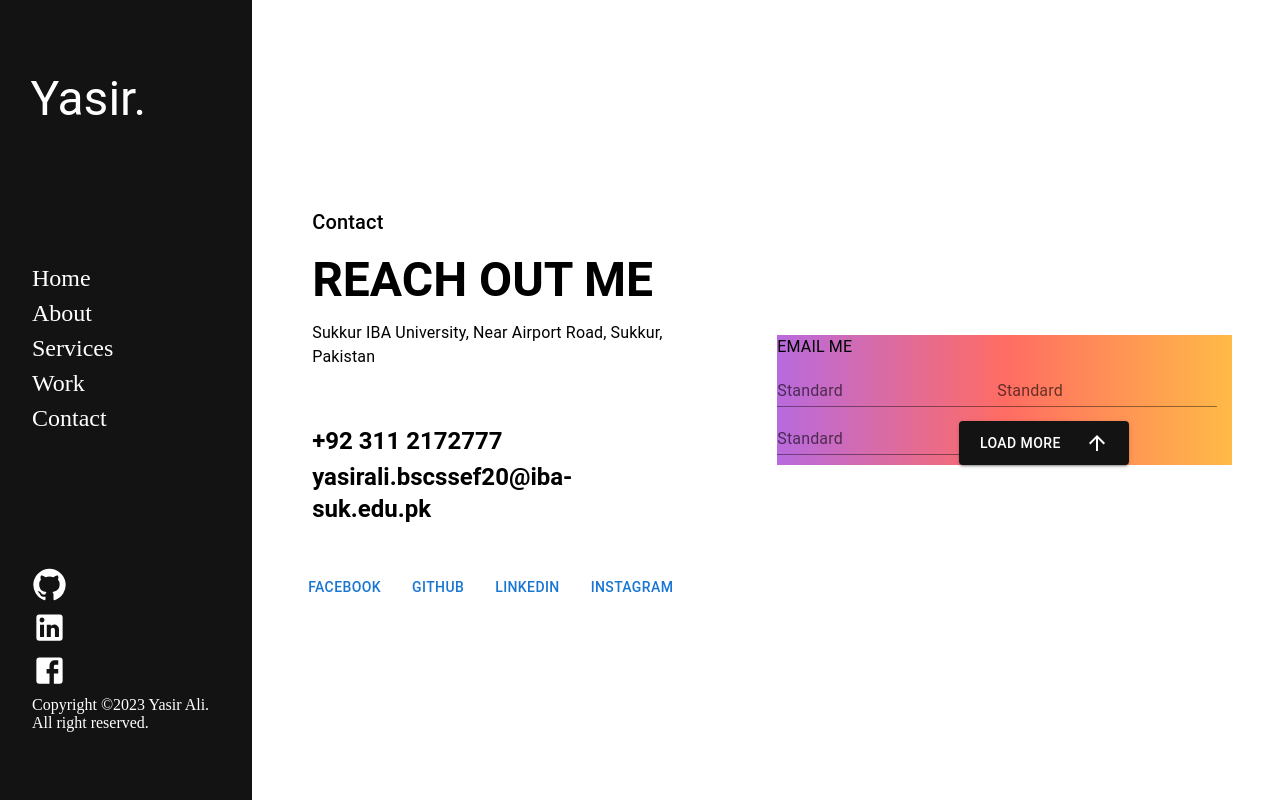
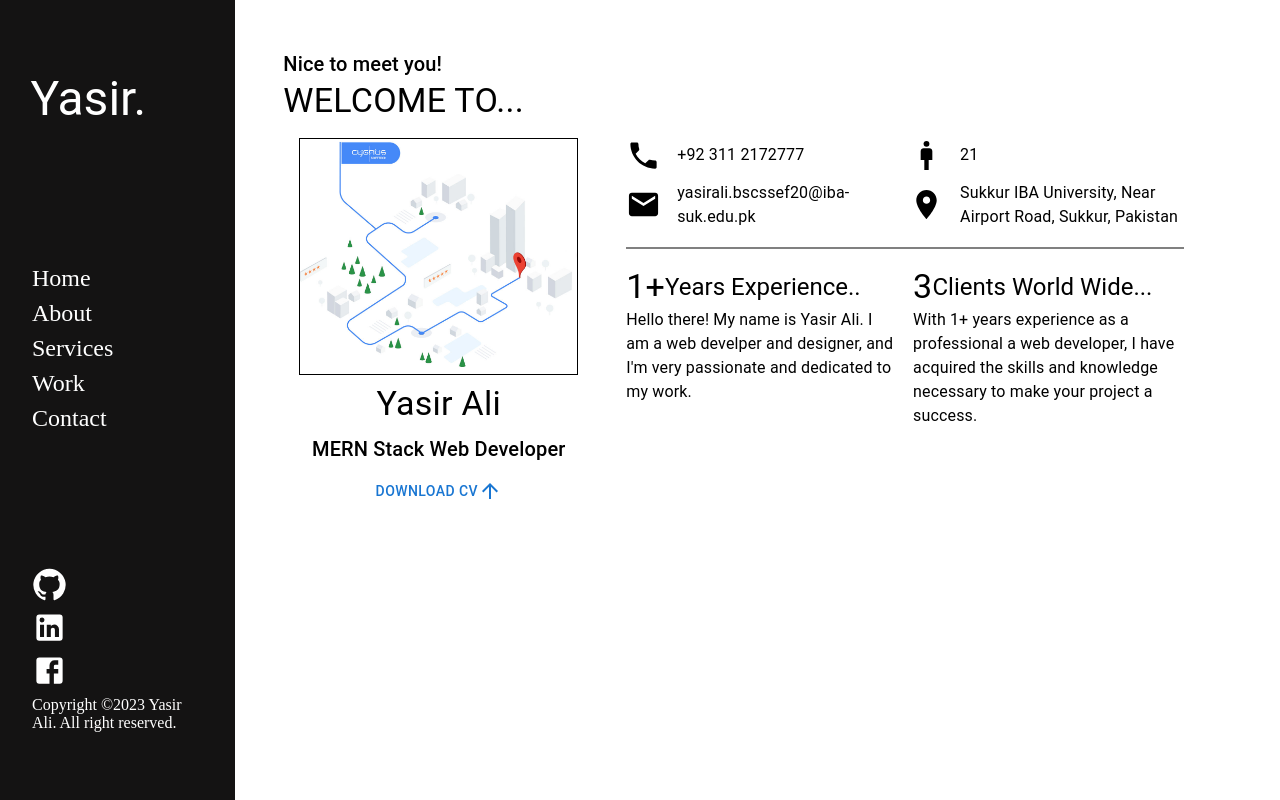
Before and after one commit to Yasir-ali-dev/portfolio, a React (Create React App) app in the folder frontend/: page / in a window 1280 px wide. Built offline with nearby package versions, Linux system fonts and the light colour scheme.

Commit message:
Experience and About page added

```diff
--- a/frontend/src/index.css
+++ b/frontend/src/index.css
@@ -17,3 +17,8 @@
 .form {
   background-image: linear-gradient(to right, #B86ADF, #FF6C63,#FFBA47);
 }
+.email-form{
+  display: flex;
+  flex-direction: column;
+  gap: 1em;
+}
--- /dev/null
+++ b/frontend/src/pages/About.jsx
@@ -0,0 +1,69 @@
+import { ArrowUpward, Image, LocationOn, Mail, Man2, Phone } from '@mui/icons-material';
+import { Box, Button, Stack, TextField, Typography } from '@mui/material';
+import React from 'react'
+
+const About = () => {
+  return (
+    <Stack padding={"3em"} flex={7  }>
+        <Typography variant='h6'>Nice to meet you!</Typography>
+        <Typography variant='h4'>WELCOME TO...</Typography>
+        <Stack display={"flex"} padding={"1em"} flexDirection={"row"} gap={2}>
+            <Box flex={1} >
+                <Box border={"1px solid"}>
+                    <img src={require("../assets/tracking.jpg")} alt="image_"  width={"100%"}/>
+                </Box>
+                <Box display={"flex"} flexDirection={"column"} textAlign={"center"} marginTop={1} gap={1}>
+                    <Typography variant='h4'>Yasir Ali</Typography>
+                    <Typography variant='h6'>MERN Stack Web Developer</Typography>
+                    <Button variant='text'>Download CV <ArrowUpward/></Button>
+                </Box>
+            </Box>
+            <Box flex={2} padding={"0 2em"} display={"flex"} flexDirection={"column"} gap={2.2}>
+                <Box display={"grid"} gridTemplateColumns={"1fr 1fr"} gap={1}>
+                    <Box display={"flex"} gap={2} alignItems={"center"}>
+                        <Phone fontSize='large'/>
+                        <Typography>{" "}+92 311 2172777</Typography>
+                    </Box>
+                    <Box display={"flex"} gap={2} alignItems={"center"}>
+                        <Man2 fontSize='large'/>
+                        <Typography>{" "}21</Typography>
+                    </Box>
+                    <Box display={"flex"} gap={2} alignItems={"center"}>
+                        <Mail fontSize='large' />
+                        <Typography>{" "}yasirali.bscssef20@iba-suk.edu.pk</Typography>
+                    </Box>
+                    <Box display={"flex"} gap={2} alignItems={"center"}>
+                        <LocationOn fontSize='large'/>
+                        <Typography>Sukkur IBA University, Near Airport Road, Sukkur, Pakistan</Typography>
+                    </Box>
+                </Box>
+                <hr color='grey'/>
+                <Box display={"flex"} flexDirection={"row"} gap={2} >
+                    <Box flex={1}>
+                        <Box display={"flex"} alignItems={"center"}>
+                            <Typography variant='h4'>1+</Typography>
+                            <Typography variant='h5'>Years Experience..</Typography>
+                        </Box>
+                        <Typography>
+                            Hello there! My name is Yasir Ali. I am a web develper and designer, and I'm very passionate and dedicated to my work.
+                        </Typography>
+                    </Box>
+                    <Box  flex={1}>
+                        <Box display={"flex"} alignItems={"center"}>
+                            <Typography variant='h4'>3</Typography>
+                            <Typography variant='h5'>Clients World Wide...</Typography>
+                        </Box>
+                        <Typography>
+                            With 1+ years experience as a professional a web developer,
+                            I have acquired the skills and knowledge necessary to make your project a success.
+                        </Typography>
+                    </Box>
+                </Box>
+            </Box>
+        </Stack>
+
+    </Stack>
+  )
+}
+
+export default About;
--- a/frontend/src/pages/Contact.jsx
+++ b/frontend/src/pages/Contact.jsx
@@ -22,22 +22,27 @@ const Contact = () => {
             <Button variant='text'>INSTAGRAM</Button>
         </ButtonGroup>
       </Box>
-      <Box  padding={"3em"} flex={1.5}>
-        <Box className="form">
-           <Typography>EMAIL ME</Typography>
-           <form>
-                <TextField id="standard-basic" label="Standard" variant="standard" />
-                <TextField id="standard-basic" label="Standard" variant="standard" />
+      <Box  padding={"1.5em"} flex={1.5}>
+        <Box className="form" padding={"2em"}>
+           <Typography variant='h4'>EMAIL ME</Typography>
+           <form className='email-form'>
+                <Box display="flex" justifyContent={"space-between"} paddingY={"2em"}>
+                    <TextField id="name" label="Name" variant="standard" />
+                    <TextField
+                        id="emial"
+                        label="Email"
+                        variant="standard"
+                    />
+                </Box>
                 <TextField
-                    id="standard-basic"
-                    label="Standard"
+                    id="comments"
+                    label="Comments"
                     variant="standard"
                     multiline
-                    maxRows={5}
+                    rows={4}
                 />
                 <Button
                     sx={{
-                        alignSelf:"center",
                         marginTop:"1em",
                         width:"170px",
                         backgroundColor:'#141313',
--- /dev/null
+++ b/frontend/src/pages/Experience.jsx
@@ -0,0 +1,47 @@
+import { ArrowUpward } from '@mui/icons-material';
+import { Box, Button,  Stack, Typography } from '@mui/material';
+import React from 'react'
+
+const Experience = () => {
+  return (
+    <Stack flex={7} className='form' display={"flex"} flexDirection={"row"} alignItems={"center"}  justifyContent={"center"} gap={1} >
+      <Box padding={"3em"} flex={1} gap={2} display={"flex"} flexDirection={"column"}>
+            <Typography variant='h6'>Experience</Typography>
+            <Typography variant='h3' fontWeight={"bolder"} >My Experience</Typography>
+            <Typography  variant="body1">
+             Hello there! My name is Yasir Ali. I am a web develper and designer, and I'm very passionate and dedicated to my work.
+            </Typography>
+            <Button
+                marginTop="2em"
+                sx={{
+                    width:"300px",
+                    backgroundColor:'#141313',
+                    padding:".71em 1em",
+                    marginTop:"1em"
+                }}
+                variant='contained'
+            >Download my Resume <ArrowUpward sx={{marginLeft:"1em"}}/></Button>
+      </Box>
+      <Box flex={1} padding={3}>
+          <Box paddingY={2} gap={1} display={"flex"} flexDirection={"column"}>
+            <Typography variant='h3'>Java Development</Typography>
+            <Typography variant='body1'>1 year</Typography>
+            <hr color='#B86ADF'/>
+          </Box>
+          <Box paddingY={2} gap={1} display={"flex"} flexDirection={"column"}>
+            <Typography variant='h3'>React js</Typography>
+            <Typography variant='body1'>1.5 year</Typography>
+            <hr color='#FF6C63'/>
+          </Box>
+          <Box paddingY={2} gap={1} display={"flex"} flexDirection={"column"}>
+            <Typography variant='h3'>Node js Backend</Typography>
+            <Typography variant='body1'>6 months</Typography>
+            <hr color='#FFBA47'/>
+          </Box>
+      </Box>
+
+    </Stack>
+  )
+}
+
+export default Experience;
--- a/frontend/src/pages/Home.jsx
+++ b/frontend/src/pages/Home.jsx
@@ -6,11 +6,12 @@ import Services from './Services';
 import Skills from './Skills';
 import Work from './Work';
 import Contact from './Contact';
+import Experience from './Experience';
+import About from './About';
 const links= ["Home","About","Services","Work","Contact"];
 
 const Home = () => {
   return (
-    <div>
       <Stack display={"flex"} flexDirection={"row"} >
         <Box
             flex={1.5}
@@ -62,9 +63,8 @@ const Home = () => {
                 </Typography>
             </Box>
         </Box>
-        <Contact/>
+        <About/>
       </Stack>
-    </div>
   )
 }
 
--- a/frontend/src/pages/Skills.jsx
+++ b/frontend/src/pages/Skills.jsx
@@ -6,9 +6,8 @@ const Skills = () => {
 
 
   return (
-    <Stack flex={7} padding={"3em"} gap={2}>
+    <Stack flex={7} padding={"3em"} gap={1.5}>
       <Typography
-        textAlign={"center"}
         variant='h4'
       >Skills</Typography>
       <Typography
```
